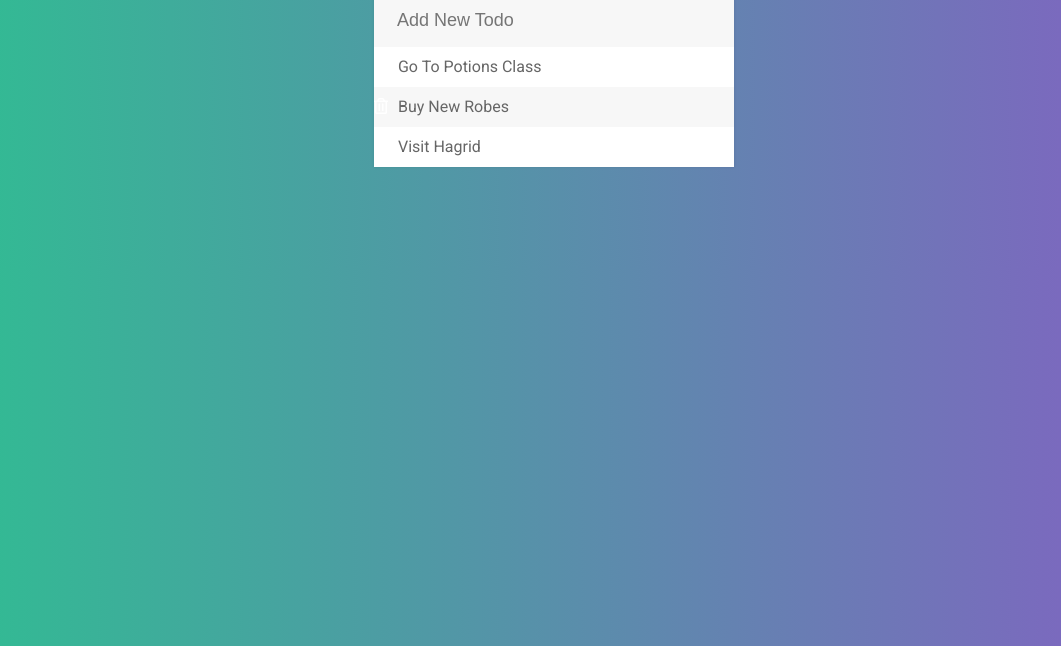
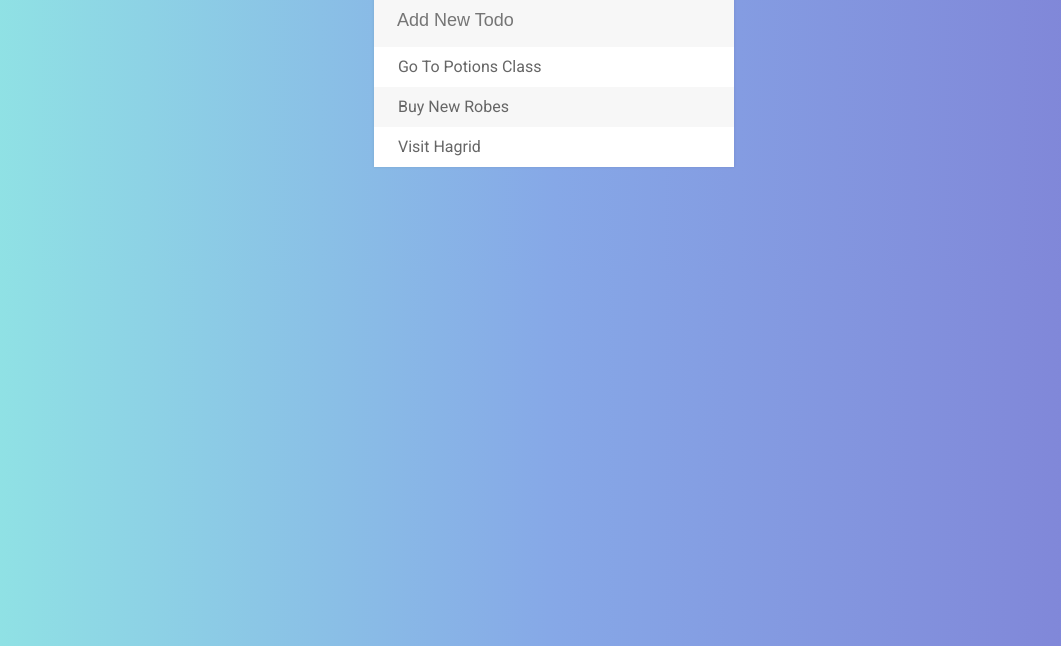
Before and after one commit to MaverickApekshit/todolist, a plain HTML site: page index.html in a window 1280 px wide. Shown: the part 154-800 px from the top of the page, without its empty margins (86-1147 px from the left). Drawn offline with Linux system fonts and the light colour scheme.

Commit message:
Cleaning up

```diff
--- a/assets/css/todos.css
+++ b/assets/css/todos.css
@@ -1,8 +1,8 @@
 body {
 	font-family: 'Roboto', sans-serif;
-	background: #8360c3;  /* fallback for old browsers */
-	background: -webkit-linear-gradient(to right, #2ebf91, #8360c3);  /* Chrome 10-25, Safari 5.1-6 */
-	background: linear-gradient(to right, #2ebf91, #8360c3); /* W3C, IE 10+/ Edge, Firefox 16+, Chrome 26+, Opera 12+, Safari 7+ */
+	background: #7F7FD5;  /* fallback for old browsers */
+	background: -webkit-linear-gradient(to right, #91EAE4, #86A8E7, #7F7FD5);  /* Chrome 10-25, Safari 5.1-6 */
+	background: linear-gradient(to right, #91EAE4, #86A8E7, #7F7FD5); /* W3C, IE 10+/ Edge, Firefox 16+, Chrome 26+, Opera 12+, Safari 7+ */
 }
 
 h1 {
@@ -62,15 +62,16 @@ span {
 	transition: 0.2s linear;
 }
 
+span i {
+	font-size: 0;
+}
+
 li:hover span {
 	width: 40px;
 }
 
-#container {
-	width: 360px;
-	margin: 100px auto;
-	background: #f7f7f7;
-	box-shadow: 0 0 3px rgba(0,0,0, 0.1);
+li:hover span i {
+	font-size: 16px;
 }
 
 .fa-plus {
@@ -81,3 +82,10 @@ li:hover span {
 	color: gray;
 	text-decoration: line-through;
 }
+
+#container {
+	width: 360px;
+	margin: 100px auto;
+	background: #f7f7f7;
+	box-shadow: 0 0 3px rgba(0,0,0, 0.1);
+}
```
